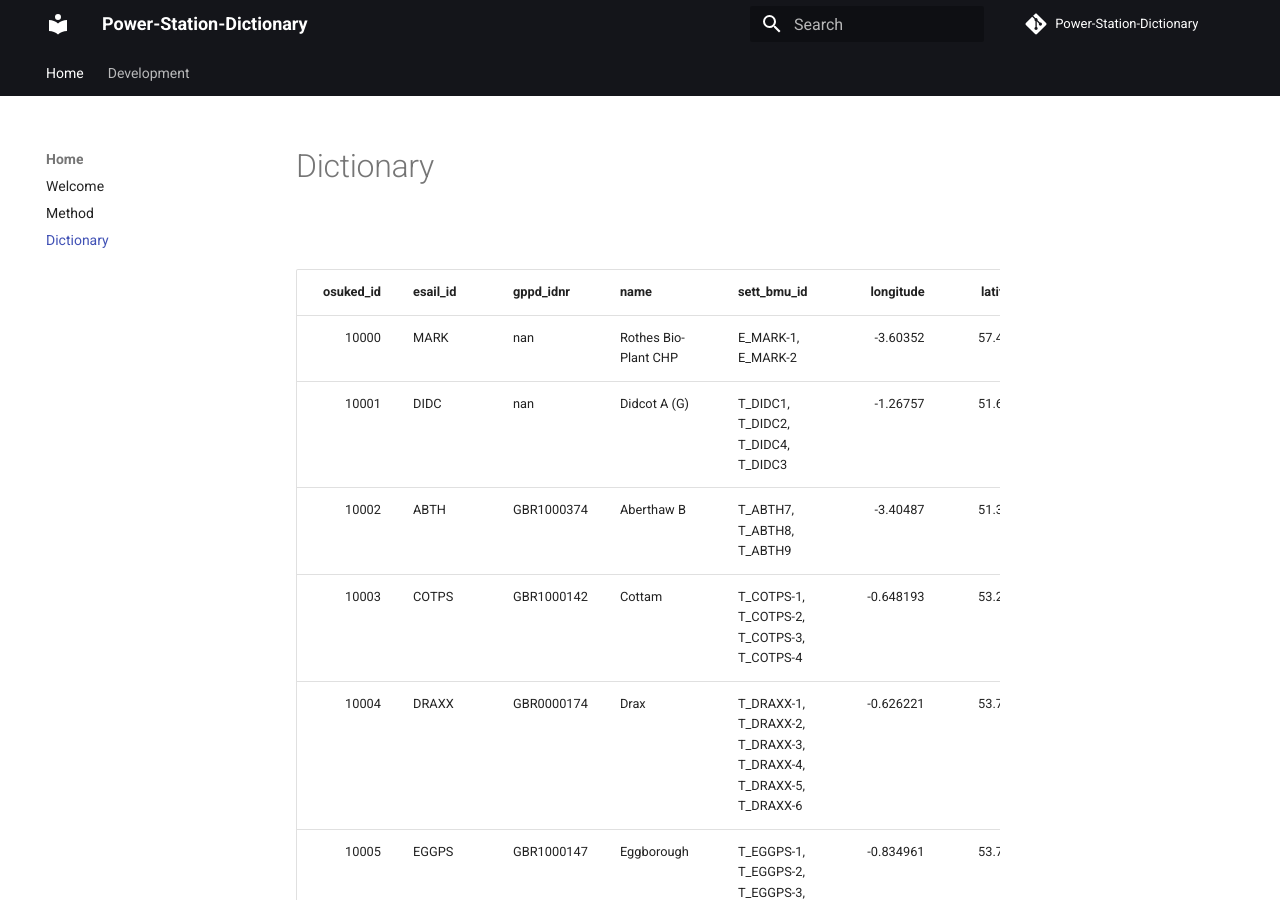
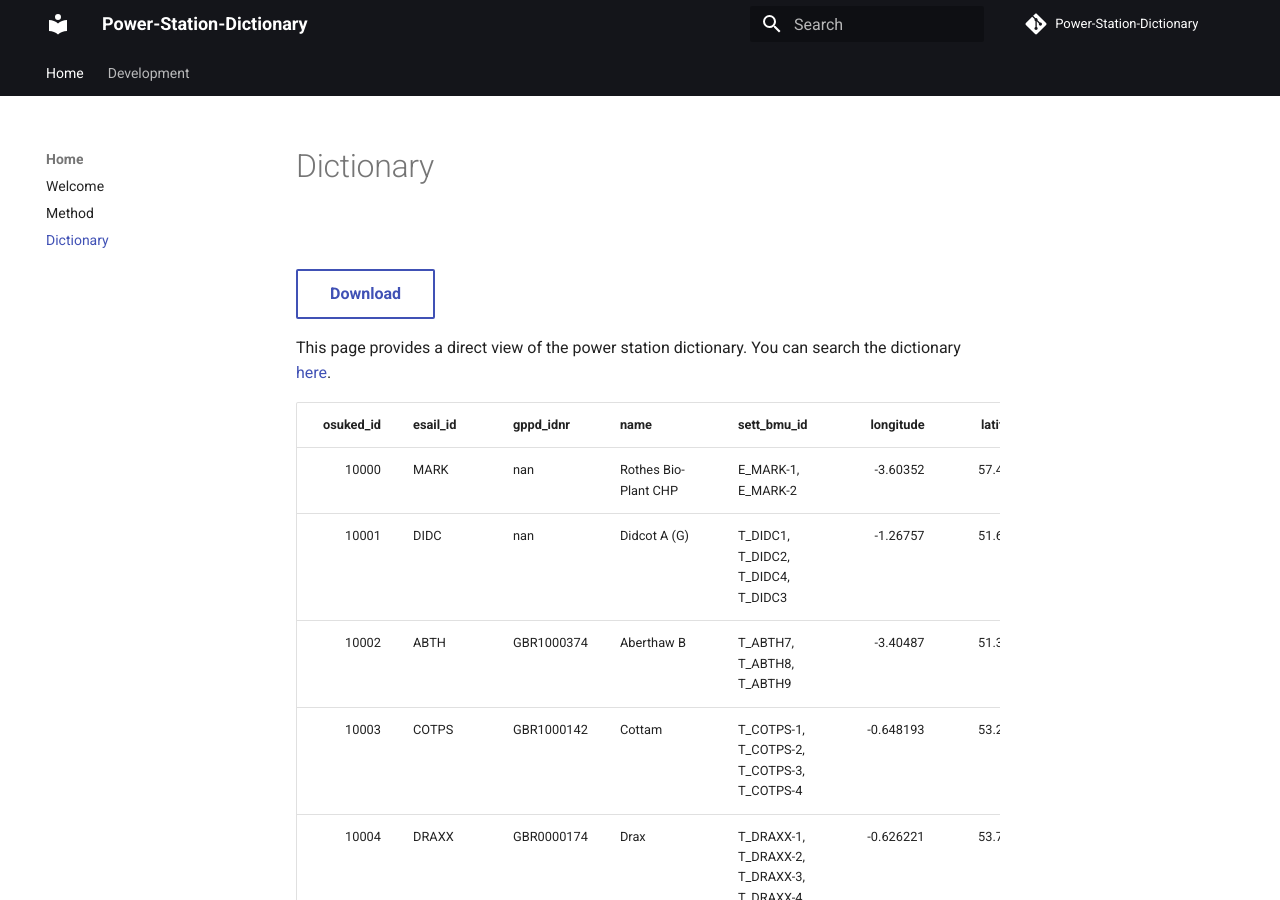
Before and after one commit to OSUKED/Power-Station-Dictionary, an MkDocs documentation site: the page built from docs/dictionary.md, in a window 1280 px wide and 900 px high. Built offline with MkDocs 1.6.1 and Material for MkDocs 9.7.7, drawn with Linux system fonts in a browser that asks for light colours; comment, search, counter and statistics services are not loaded.

Commit message:
added download button for dictionary

```diff
--- a/docs/dictionary.md
+++ b/docs/dictionary.md
@@ -1,6 +1,10 @@
 # Dictionary
 
 <br>
+
+[Download](https://raw.githubusercontent.com/OSUKED/Power-Station-Dictionary/main/data/output/power_stations.csv){: .md-button }
+
+This page provides a direct view of the power station dictionary. You can search the dictionary [here](https://github.com/OSUKED/Power-Station-Dictionary/blob/main/data/output/power_stations.csv).
 
 |   osuked_id | esail_id   | gppd_idnr   | name                                                               | sett_bmu_id                                                                    |   longitude |   latitude | fuel_type     |   capacity_mw |
 |------------:|:-----------|:------------|:-------------------------------------------------------------------|:-------------------------------------------------------------------------------|------------:|-----------:|:--------------|--------------:|
```
